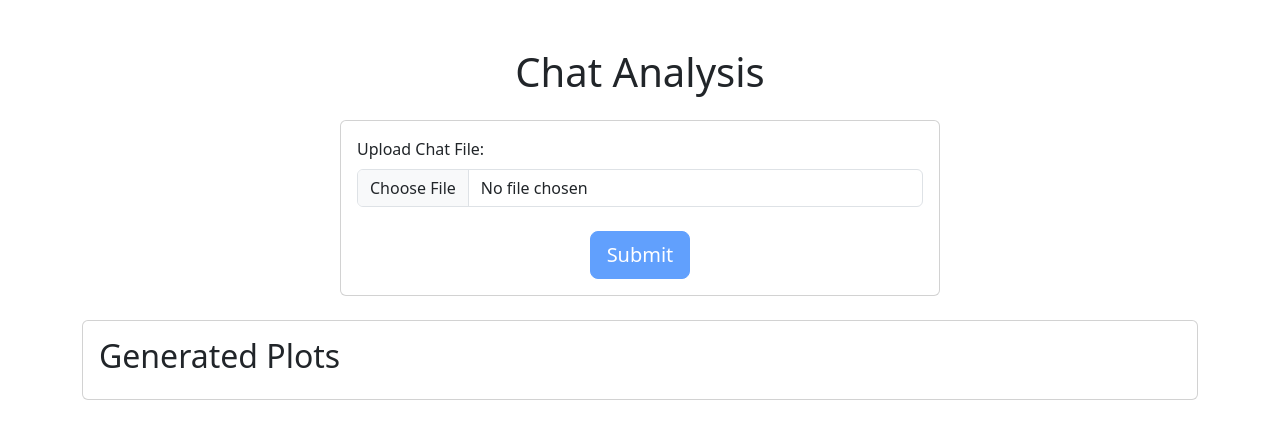
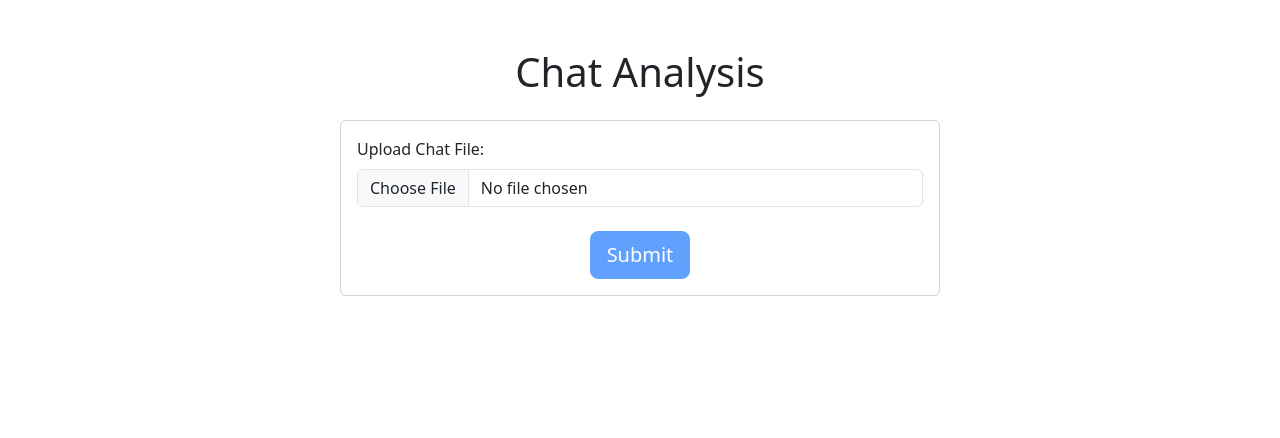
Before and after one commit to hritik1999/whatsapp_analyser, a Vue app in the folder frontend/: page / in a window 1280 px wide. Shown: the top 438 px of the page. Built offline with nearby package versions, Linux system fonts and the light colour scheme.

Commit message:
Plots header hidden properly now

```diff
--- a/frontend/src/components/ChatAnalysis.vue
+++ b/frontend/src/components/ChatAnalysis.vue
@@ -69,7 +69,7 @@ const submitFile = async () => {
       </div>
     </div>
     <!-- <div class="card mt-4 mx-auto" v-if="plotUrls"> -->
-    <div class="card mt-4 mx-auto" v-if="plotUrls">
+    <div class="card mt-4 mx-auto" v-if="Object.keys(plotUrls).length > 0">
       <div class="card-body">
         <h2>Generated Plots</h2>
         <div v-for="(base64Image, index) in plotUrls" :key="index">
```
